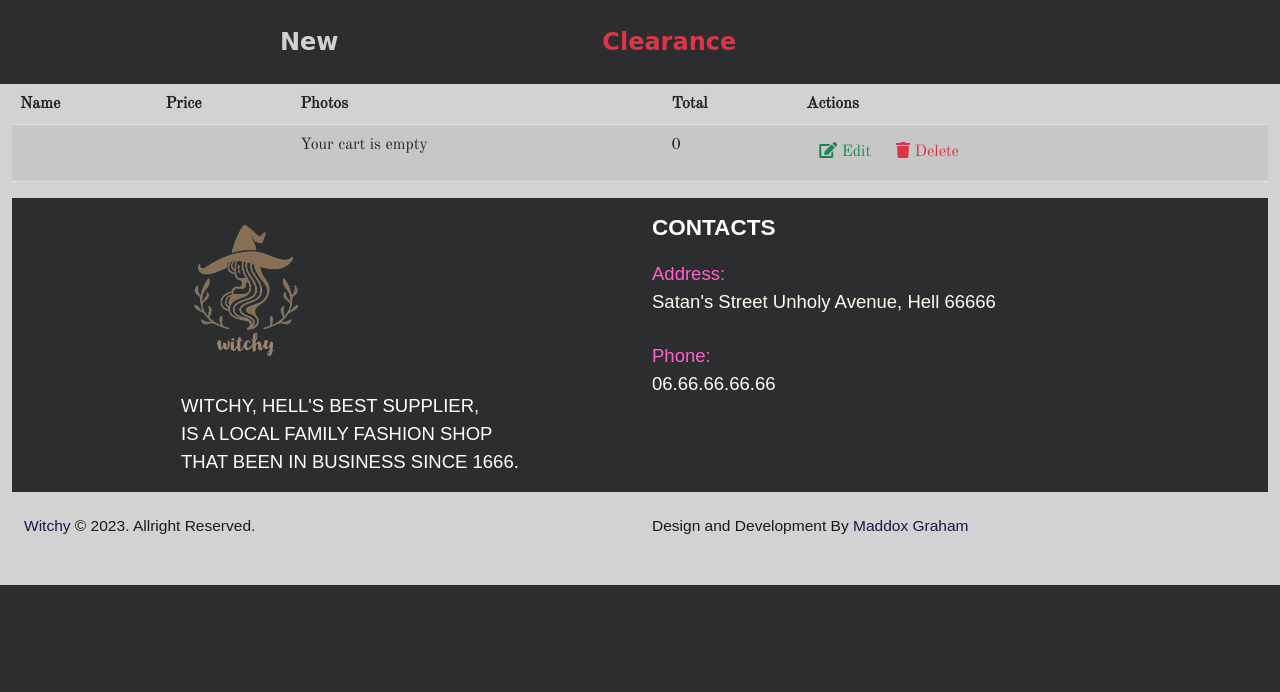
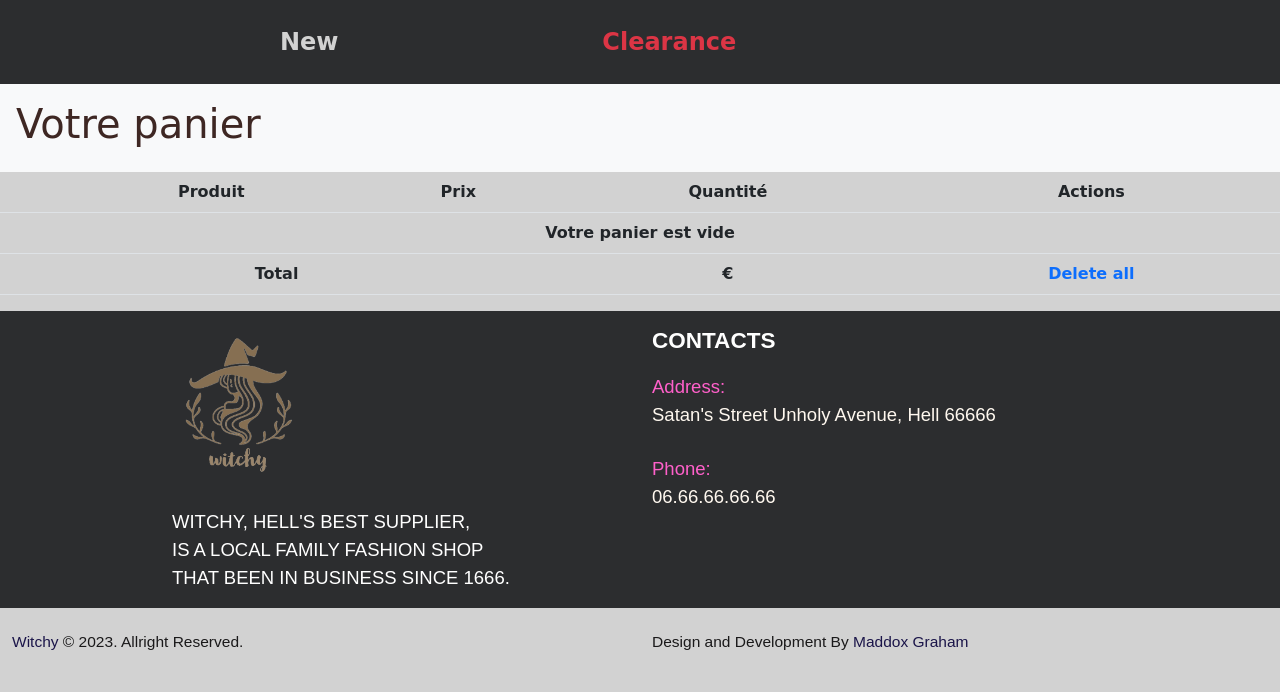
Before and after one commit to MaddoxGraham/PROJET_Witchy, a Symfony app: template witchy/templates/cart/index.html.twig in a window 1280 px wide. Shown: the part 215-907 px from the top of the page. Before the commit the page ends 800 px from the top, so only its background shows below. Run offline with Twig, Linux system fonts and the light colour scheme; the template is opened without the code that fills it, so the values that code supplies are empty; some libraries are stand-ins or nearby versions; some web fonts are replaced.

Commit message:
5/05/2023

```diff
--- a/witchy/templates/cart/index.html.twig
+++ b/witchy/templates/cart/index.html.twig
@@ -5,68 +5,69 @@
 {% endblock %}
 
 {% block body %}
-	{% if app.user %}
-		<div class="mb-3 text-center">
-			Votre panier
-			{{ app.user.prenom }},
-			<a href="{{ path('app_logout') }}">Logout</a>
-		</div>
+	<section class="bg-light p-3">
+		<h1>Votre panier</h1>
+	</section>
 
-	{% else %}
-
-
-		<div style="font-weight: normal;" class="container font-serif">
-
-		<div class="table-responsive">
-			<table class="table table-striped">
+	<table class="table text-center">
 		<thead>
 			<tr>
+				<th></th>
+				<th>Produit</th>
+				<th>Prix</th>
+				<th>Quantité</th>
 
-						<th>Name</th>
-						<th>Price</th>
-						<th>Photos</th>
-                        						<th>Total</th>
 				<th>Actions</th>
 			</tr>
 		</thead>
-				<tbody>
+		<tbody class="text-center">
+			{% for element in dataPanier %}
+				<tr>
+					<td>{{dump(element)}}
+					{% for photo in element.produit  %}je suis la
+						{% if photo.isPrimary == true  %}
 
+								<img src="{{ photo.src }}" alt="{{ element.produit.shortLibel }}" class="img-fluid ">
+						{% endif %}
+					{% endfor %}</td>
+					<td>{{ element.produit.shortLibel }}</td>
+					<td class="">{{ element.quantite * element.produit.prxHt }}
+						€</td>
+					<td>{{ element.quantite }}</td>
 
-							<td>{{ dataCart.produit.shortLibel }}</td>
-							<td>{{ dataCart.produit.prxHt }}</td>
 					<td>
-								<div class="row">
-									{% for photo in dataCart.produit.photos %}
-										<div class="col-sm-2">
-
-									{% if photo.src[:4] == 'http' %}
-										<img src="{{ photo.src }}" alt="{{ dataCart.produit.shortLibel }}" class="d-block w-50">
-									{% else %}
-										<img src="{{ asset('assets/uploads/products/mini/300x300-' ~ photo.src ) }}" alt="{{ dataCart.produit.shortLibel }}" class="d-block w-50">
-									{% endif %}
-										</div>
-                                        {% else %}
-            <p> Your cart is empty </p>
-
-									{% endfor %}
-								</div>
-							</td>
-                            <td>{{ dataCart.quantite * dataCart.produit.prxHt }}</td>
-							<td>
-								<div class="btn-group">
-									<a href="{{ path('admin_products_edit', {'id': dataCart.produit.id}) }}" class="btn text-success">
-										<i class="fa fa-edit"></i>
-										Edit</a>
-									<a href="{{ path('admin_products_delete', {'id': dataCart.produit.id}) }}" class="btn text-danger">
-										<i class="fa fa-trash"></i>
-										Delete</a>
-								</div>
+						<a href="{{path("app_cart_add", {id: element.produit.id})}}" class="btn btn-success">
+							<i class="fa-solid fa-circle-plus"></i>
+						</a>
+						<a href="{{path("app_cart_remove", {id: element.produit.id})}}" class="btn btn-warning">
+							<i class="fa-solid fa-circle-minus"></i>
+						</a>
+						<a href="{{path("app_cart_delete", {id: element.produit.id})}}" class="btn btn-danger">
+							<i class="fa-solid fa-circle-xmark"></i>
+						</a>
 					</td>
 				</tr>
+			{% else %}
+				<tr>
+					<td colspan="5" class="text-center">Votre panier est vide</td>
+				</tr>
+			{% endfor %}
+		</tbody>
+		<tfoot>
+			<tr>
+				<td colspan="3">Total</td>
+				<td class="">{{ total }}
+					€</td>
+				<td>
+					<a href="{{path("app_cart_delete_all")}}" class="text-end">
+						Delete all
+						<i class="fa-solid fa-trash-can"></i>
+					</a>
+				</td>
+			</tr>
+		</tfoot>
+	</table>
 
-				</tbody>
-			</table>
-	{% endif %}
 
 	{% include "_partials/_footer.html.twig" %}
 
```
Also changed, not shown: witchy/src/Controller/CartController.php (+86 -20 lines). Lines whose indentation alone changed are shown as unchanged.
